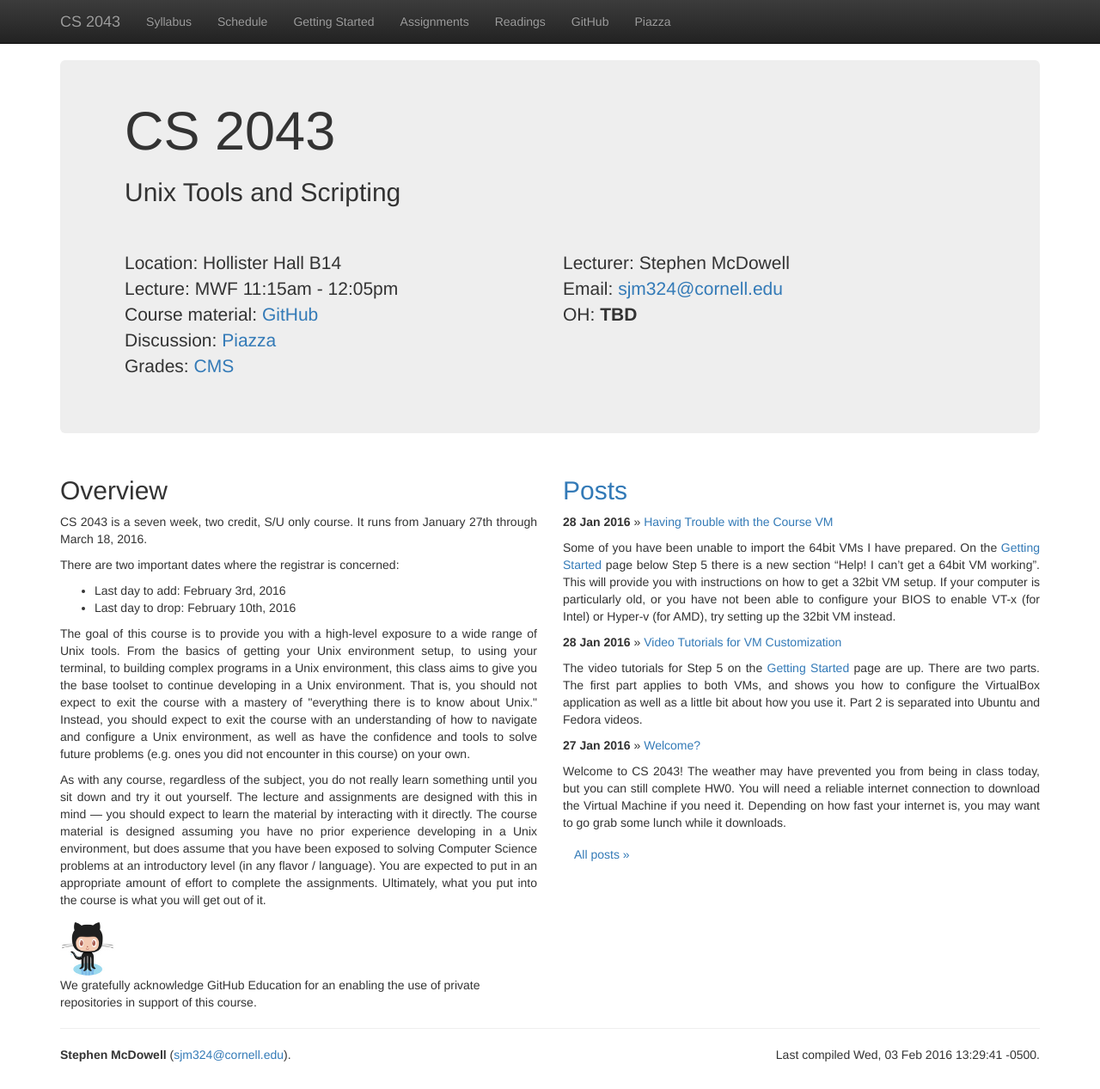
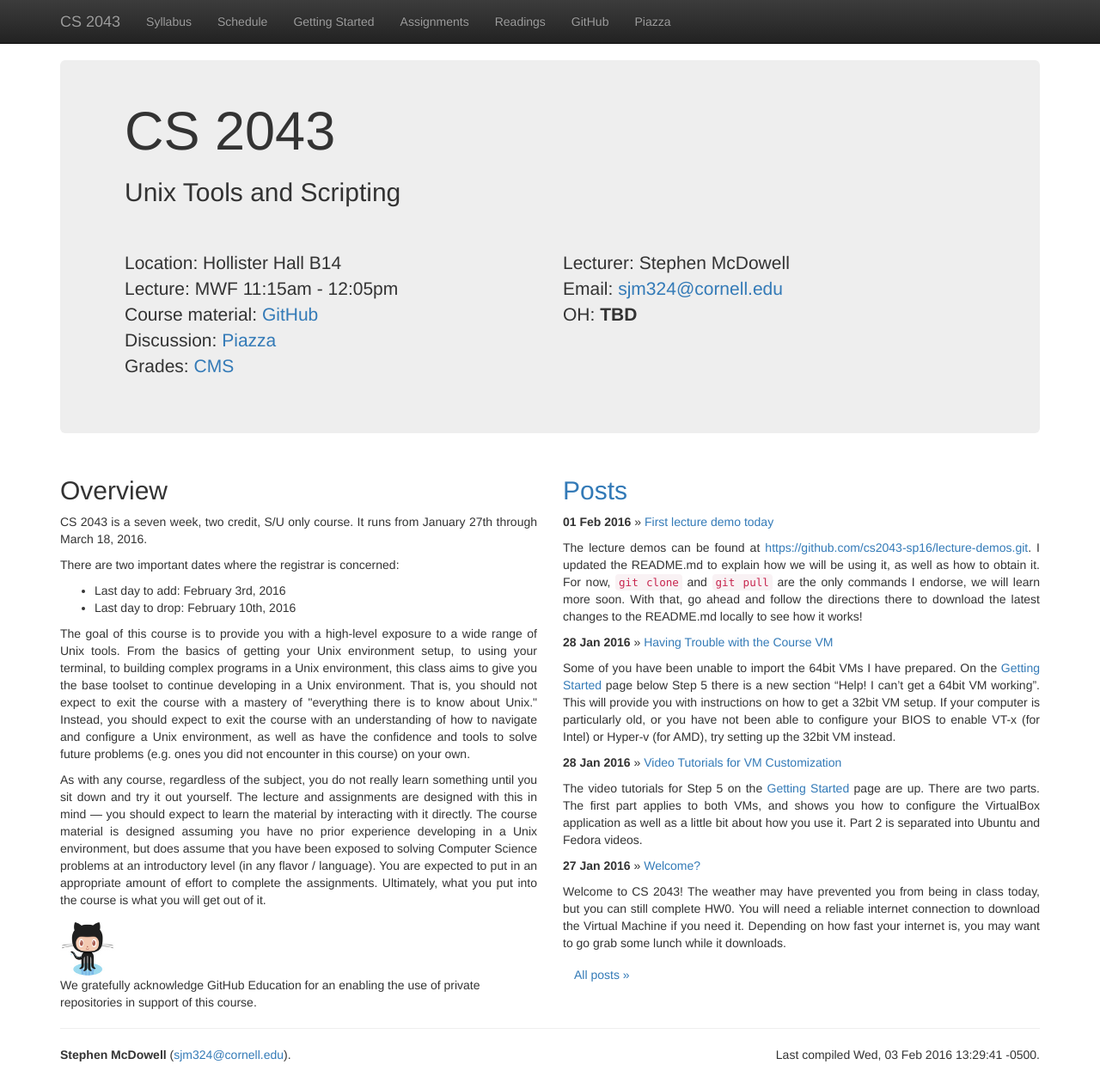
Before and after one commit to cs2043-sp16/cs2043-sp16.github.io, a Jekyll site: the page built from index.html, in a window 1280 px wide and 1267 px high. Shown: the whole window at 86% size. Built offline with Jekyll 4.4.1, drawn with Linux system fonts in a browser that asks for light colours; nearby versions of some CDN libraries.

Commit message:
updated schedule for lecture 03, post about the lecture demo repository

```diff
--- a/_data/lectures.yml
+++ b/_data/lectures.yml
@@ -20,10 +20,12 @@
 #
 -
   date: 2016-02-01
-  info: '03 - Making bash work for you'
+  info: <a href="slides/lecture03/lecture03.pdf" target="_blank">03 - Manipulating Files and Using Git</a>
   hw:
     - HW0 due
   week: 2
+  misc:
+    - Our first lecture demo!
 -
   date: 2016-02-03
   info: '04 - More Unix tools'
--- /dev/null
+++ b/_posts/2016-02-01-lecture-demos-live.md
@@ -0,0 +1,11 @@
+---
+layout: post
+title:  "First lecture demo today"
+author: Stephen McDowell
+date:   2016-02-01 14:01:00
+---
+
+The lecture demos can be found at [https://github.com/cs2043-sp16/lecture-demos.git](https://github.com/cs2043-sp16/lecture-demos.git).
+I updated the README.md to explain how we will be using it, as well as how to obtain it.  For now, `git clone` and `git pull` are the
+only commands I endorse, we will learn more soon.  With that, go ahead and follow the directions there to download the latest changes
+to the README.md locally to see how it works!
```
